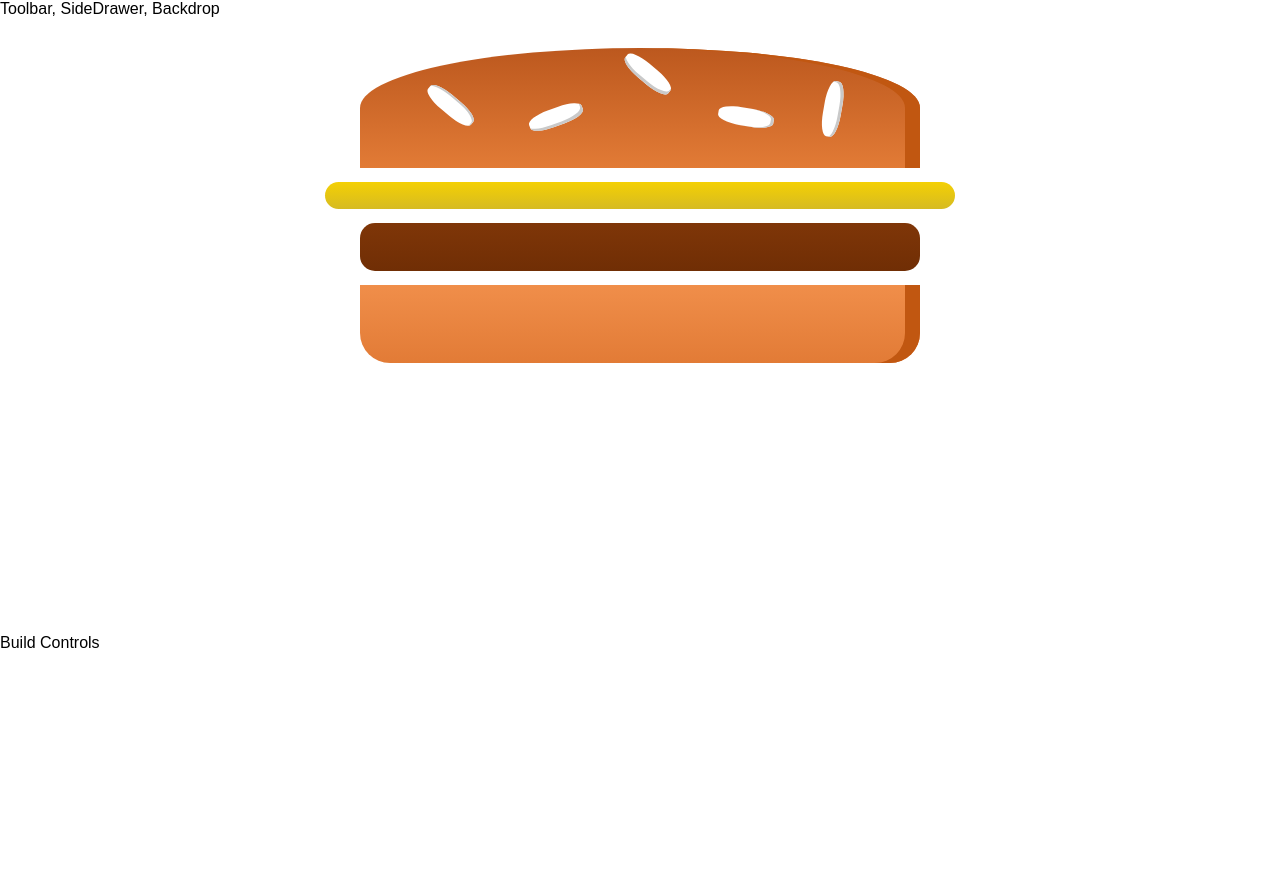
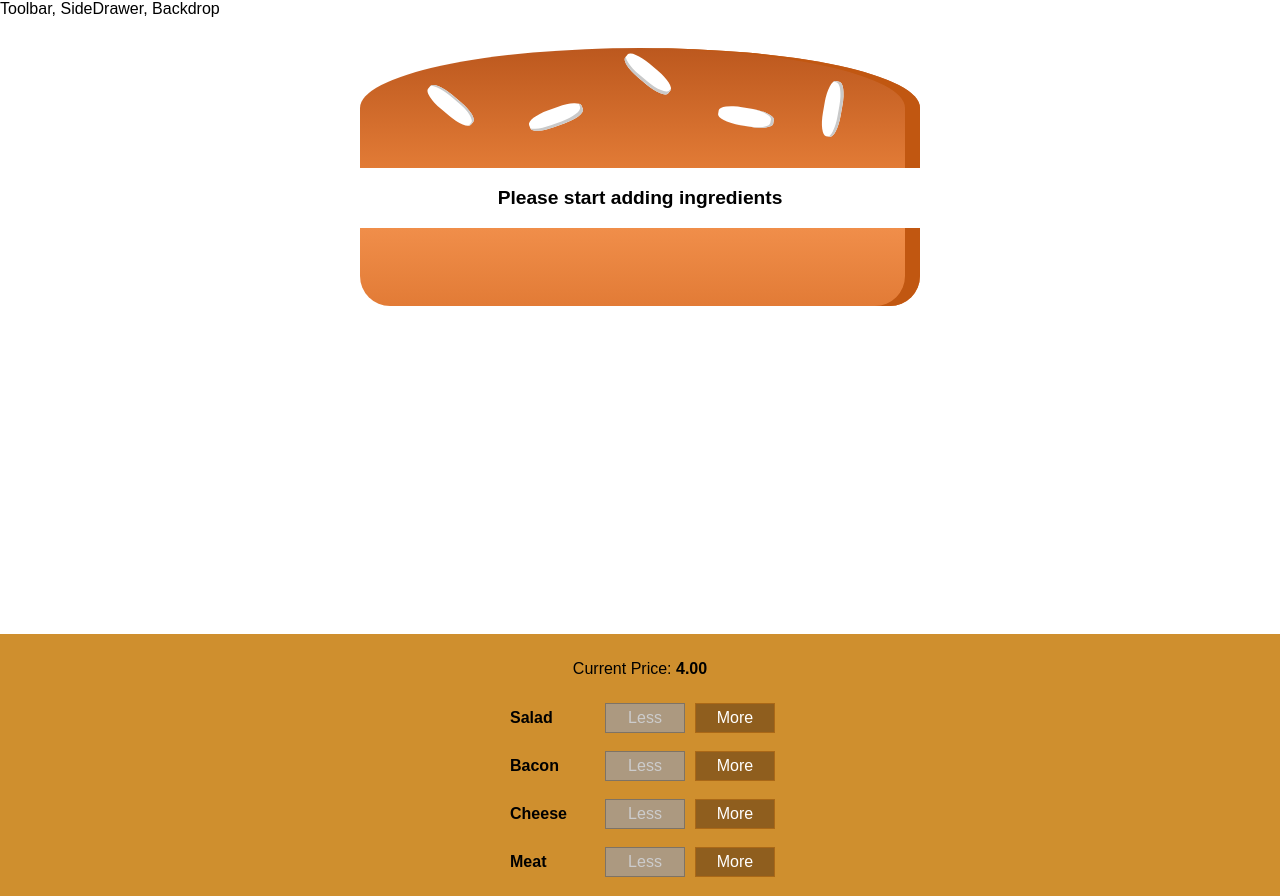
Before and after one commit to Alba599/burger-builder, a React app: page / in a window 1280 px wide. Before the commit the page ends 800 px from the top, so only its background shows below. Built offline with nearby package versions, Linux system fonts and the light colour scheme.

Commit message:
basics of burger

```diff
--- /dev/null
+++ b/src/components/Burger/BuildControls/BuildControl/BuildControl.css
@@ -0,0 +1,58 @@
+.BuildControl {
+  display: flex;
+  justify-content: space-between;
+  align-items: center;
+  margin: 5px 0;
+}
+
+.BuildControl button {
+  display: block;
+  font: inherit;
+  padding: 5px;
+  margin: 0 5px;
+  width: 80px;
+  border: 1px solid #aa6817;
+  cursor: pointer;
+  outline: none;
+}
+
+.BuildControl button:disabled {
+  background-color: #ac9980;
+  border: 1px solid #7e7365;
+  color: #ccc;
+  cursor: default;
+}
+
+.BuildControl button:hover:disabled {
+  background-color: #ac9980;
+  color: #ccc;
+  cursor: not-allowed;
+}
+
+.Label {
+  padding: 10px;
+  font-weight: bold;
+  width: 80px;
+}
+
+.BuildControl .Less {
+  background-color: #d39952;
+  color: white;
+}
+
+.BuildControl .More {
+  background-color: #8f5e1e;
+  color: white;
+}
+
+.BuildControl .Less:hover,
+.BuildControl .Less:active {
+  background-color: #daa972;
+  color: white;
+}
+
+.BuildControl .More:hover,
+.BuildControl .More:active {
+  background-color: #99703f;
+  color: white;
+}
--- /dev/null
+++ b/src/components/Burger/BuildControls/BuildControl/BuildControl.js
@@ -0,0 +1,16 @@
+import React from 'react';
+import classes from './BuildControl.css';
+
+
+const buildControl = (props) => (
+    <div className={classes.BuildControl}>
+        <div className={classes.Label}>{props.label}</div>
+        <button
+            className={classes.Less}
+            onClick={props.removed}
+            disabled={props.disabled}>Less</button>
+        <button className={classes.More} onClick={props.added}>More</button>
+    </div>
+)
+
+export default buildControl;
--- /dev/null
+++ b/src/components/Burger/BuildControls/BuildControls.css
@@ -0,0 +1,10 @@
+.BuildControls {
+  width: 100%;
+  background-color: #cf8f2e;
+  display: flex;
+  flex-flow: column;
+  align-items: center;
+  box-shadow: 0 2px 1px #ccc;
+  margin: auto;
+  padding: 10px 0;
+}
--- /dev/null
+++ b/src/components/Burger/BuildControls/BuildControls.js
@@ -0,0 +1,27 @@
+import React from 'react';
+import classes from './BuildControls.css';
+import BuildControl from './BuildControl/BuildControl'
+
+const controls = [
+    { label: 'Salad', type: 'salad' },
+    { label: 'Bacon', type: 'bacon' },
+    { label: 'Cheese', type: 'cheese' },
+    { label: 'Meat', type: 'meat' },
+]
+
+const buildControls = (props) => (
+    <div className={classes.BuildControls}>
+        <p>Current Price: <strong>{props.price.toFixed(2)}</strong></p>
+        {controls.map(ctrl => (
+            <BuildControl
+            added={() => props.ingredientAdded(ctrl.type)}
+            removed={() => props.ingredientRemoved(ctrl.type)}
+            key={ctrl.label}
+            label={ctrl.label}
+            disabled={props.disabled[ctrl.type]}
+            />
+        ))}
+    </div>
+);
+
+export default buildControls;
--- a/src/components/Burger/Burger.js
+++ b/src/components/Burger/Burger.js
@@ -3,17 +3,24 @@
 import BurgerIngredient from './BurgerIngredient/BurgerIngredient';
 
 const burger = (props) => {
-    const transformedIngredients = Object.keys(props.ingredients)
+    let transformedIngredients = Object.keys(props.ingredients)
         .map(igKey => {
             return [...Array(props.ingredients[igKey])].map((_, i) => {
                 return <BurgerIngredient key={igKey + i} type={igKey} />;
             });
-        });
+        })
+        .reduce((arr, el) => {
+            return arr.concat(el)
+        }, [])
+    if (transformedIngredients.length === 0) {
+        transformedIngredients = <p>Please start adding ingredients</p>
+    }
+
+    console.log(transformedIngredients)
     return(
         <div className={classes.Burger}>
             <BurgerIngredient type="bread-top"/>
-            <BurgerIngredient type="cheese"/>
-            <BurgerIngredient type="meat"/>
+            {transformedIngredients}
             <BurgerIngredient type="bread-bottom"/>
         </div>
     )
--- a/src/containers/BurgerBuilder/BurgerBuilder.js
+++ b/src/containers/BurgerBuilder/BurgerBuilder.js
@@ -1,22 +1,72 @@
 import React, {Component} from 'react';
 import Aux from '../../hoc/Auxiliary';
 import Burger from '../../components/Burger/Burger';
+import BuildControls from '../../components/Burger/BuildControls/BuildControls'
 
+const INGREDIENT_PRICES = {
+    salad: 0.5,
+    cheese: 0.4,
+    meat: 1.3,
+    bacon: 0.7
+}
 
 class BurgerBuilder extends Component {
     state = {
         ingredients: {
-            salad: 1,
-            bacon: 1,
-            cheese: 2,
-            meat: 2
+            salad: 0,
+            bacon: 0,
+            cheese: 0,
+            meat: 0
+        },
+        totalPrice: 4
+    }
+
+    addIngredientHandler = (type) => {
+        const oldCount = this.state.ingredients[type];
+        const updatedCount = oldCount + 1;
+        const updatedIngredients = {
+            ...this.state.ingredients
         }
+        updatedIngredients[type] = updatedCount;
+        const priceAddition = INGREDIENT_PRICES[type];
+        const oldPrice = this.state.totalPrice;
+        const newPrice = oldPrice + priceAddition;
+        this.setState({totalPrice: newPrice, ingredients: updatedIngredients})
     }
+
+    removeIngredientHandler = (type) => {
+        const oldCount = this.state.ingredients[type];
+        if (oldCount <=0) {
+            return;
+        }
+        const updatedCount = oldCount - 1;
+        const updatedIngredients = {
+            ...this.state.ingredients
+        }
+        updatedIngredients[type] = updatedCount;
+        const priceDeduction = INGREDIENT_PRICES[type];
+        const oldPrice = this.state.totalPrice;
+        const newPrice = oldPrice - priceDeduction;
+        this.setState({totalPrice: newPrice, ingredients: updatedIngredients})
+    }
+
     render() {
+        const disabledInfo = {
+            ...this.state.ingredients
+        }
+        for (let key in disabledInfo) {
+            disabledInfo[key] = disabledInfo[key] <= 0
+        }
+
         return (
             <Aux>
                 <Burger ingredients={this.state.ingredients}/>
-                <div>Build Controls</div>
+                <BuildControls
+                ingredientAdded={this.addIngredientHandler}
+                ingredientRemoved={this.removeIngredientHandler}
+                disabled={disabledInfo}
+                price={this.state.totalPrice}
+                />
             </Aux>
         );
     }
```
